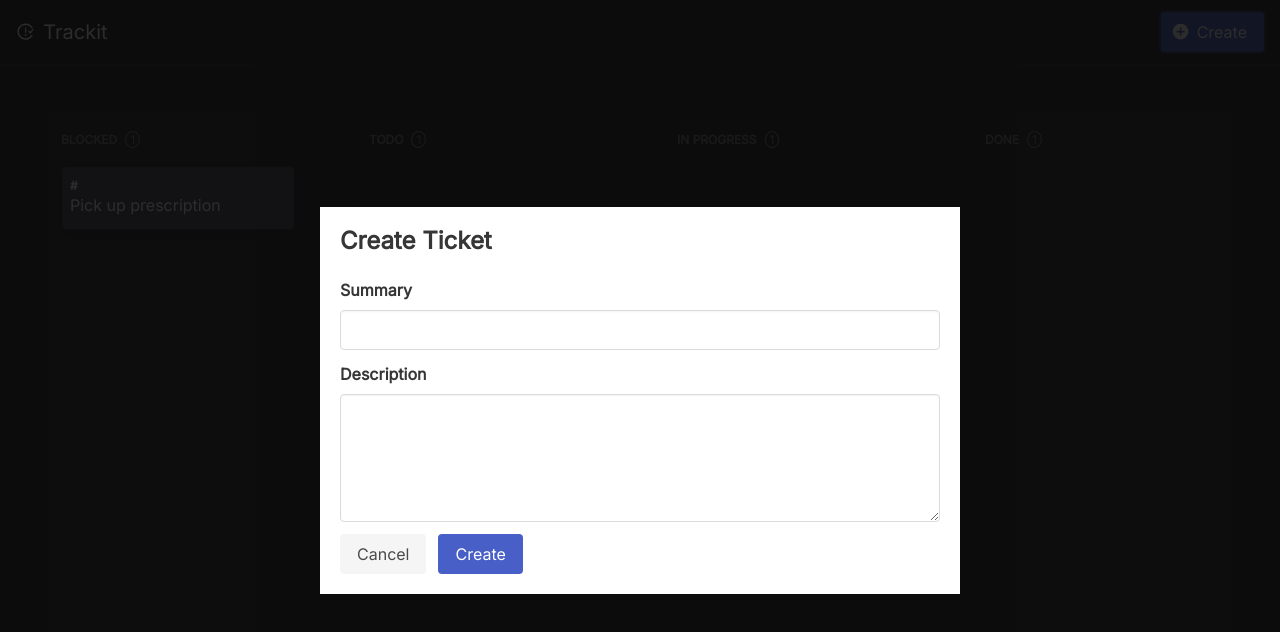
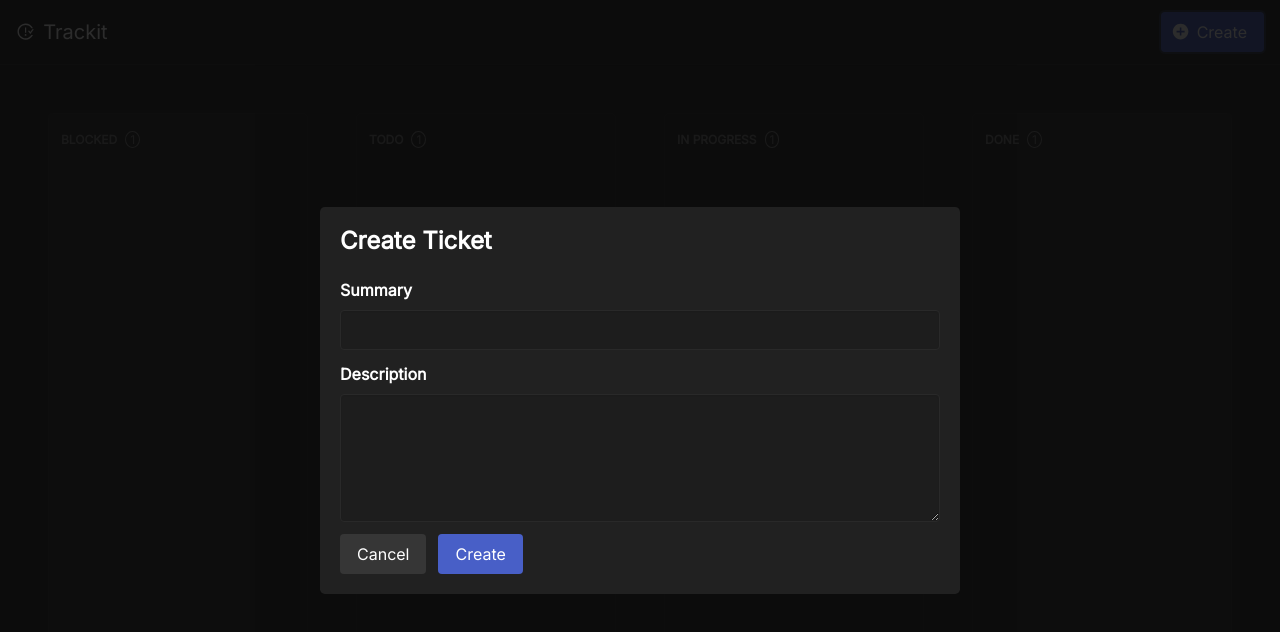
Before and after one commit to georgem00re/ticketing, a React (Vite) app in the folder react-app/: page / in a window 1280 px wide. Both pictures are taken after a click on the button "Create". Shown: the top 632 px of the page. Built offline with nearby package versions, Linux system fonts and the light colour scheme.

Commit message:
Fix the functionality of the CreateTicketModal component (#25)

```diff
--- a/react-app/src/components/CreateTicketModal.tsx
+++ b/react-app/src/components/CreateTicketModal.tsx
@@ -17,7 +17,7 @@ export default function CreateTicketModal({ active, onClose }: CreateTicketModal
 	const dispatch = useDispatch()
 
 	const createTicket = () => {
-		const ticket: Ticket = { summary, description, status: TicketStatus.TODO, id: uuidv4() };
+		const ticket: Ticket = { summary, description, status: TicketStatus.BLOCKED, id: uuidv4() };
 		dispatch(addTicket(ticket))
 	}
 
@@ -33,22 +33,22 @@ export default function CreateTicketModal({ active, onClose }: CreateTicketModal
 				onClose()
 			}}></div>
 			<div class="modal-content">
-				<div class="box">
-					<h1 class="title is-4">Create Ticket</h1>
+				<div class="box rounded has-background-212121">
+					<h1 class="title is-4 has-text-white">Create Ticket</h1>
 					<div class="field">
-  						<label class="label">Summary</label>
+  						<label class="label has-text-white">Summary</label>
 						<div class="control">
-							<input class="input" value={summary} type="text" onChange={(e) => setSummary(e.target.value)}/>
+							<input class="input has-background-1D1D1D has-border-dark has-text-white" value={summary} type="text" onChange={(e) => setSummary(e.target.value)}/>
 						</div>
 					</div>
 					<div class="field">
-						<label class="label">Description</label>
+						<label class="label has-text-white">Description</label>
 						<div class="control">
-							<textarea class="textarea" value={description} onChange={(e) => setDescription(e.target.value)}></textarea>
+							<textarea class="textarea has-background-1D1D1D has-border-dark has-text-white" value={description} onChange={(e) => setDescription(e.target.value)}></textarea>
 					 	</div>
 					</div>
 					<div>
-						<button class="button is-light" onClick={() => {
+						<button class="button is-dark" onClick={() => {
 							clearState()
 							onClose()
 						}}>Cancel</button>
--- a/react-app/src/main.tsx
+++ b/react-app/src/main.tsx
@@ -14,8 +14,9 @@ export default function App() {
 	const [ticketModalActive, setTicketModalActive] = useState(false)
 	const [ticketDetailActive, setTicketDetailActive] = useState(false)
 	const ticketsObject = useSelector((state) => state.tickets)
-	const ticketsArray = Object.entries(ticketsObject)[0]
+	const ticketsArray = Object.values(ticketsObject)
 	const selectedTicket = useSelector((state) => state.selectedTicket);
+	console.log(ticketsArray)
 
 	return (
 		<Fragment>
@@ -26,7 +27,7 @@ export default function App() {
 				{Object.values(TicketStatus).map((str, _) => {
 					return (
 						<Column title={str}>
-							{ticketsArray.filter((tick) => tick.status == str).map((el, index) => {
+							{ticketsArray?.filter((tick) => tick.status == str).map((el, index) => {
 								return <TicketThumbnail identifier={index + 1} ticket={el}/>
 							})}
 						</Column>
--- a/react-app/src/state/reducers.ts
+++ b/react-app/src/state/reducers.ts
@@ -15,7 +15,7 @@ const mockTicket: Ticket = {
 	id: uuidv4(),
 }
 
-export function ticketsReducer(state = { [mockTicket.id]: mockTicket }, action: Action) {
+export function ticketsReducer(state = {}, action: Action) {
 	if (action.type === "ADD_TICKET") {
 		return {...state, [action.payload.id]: action.payload}
 	} else if (action.type === "UPDATE_TICKET") {
```
